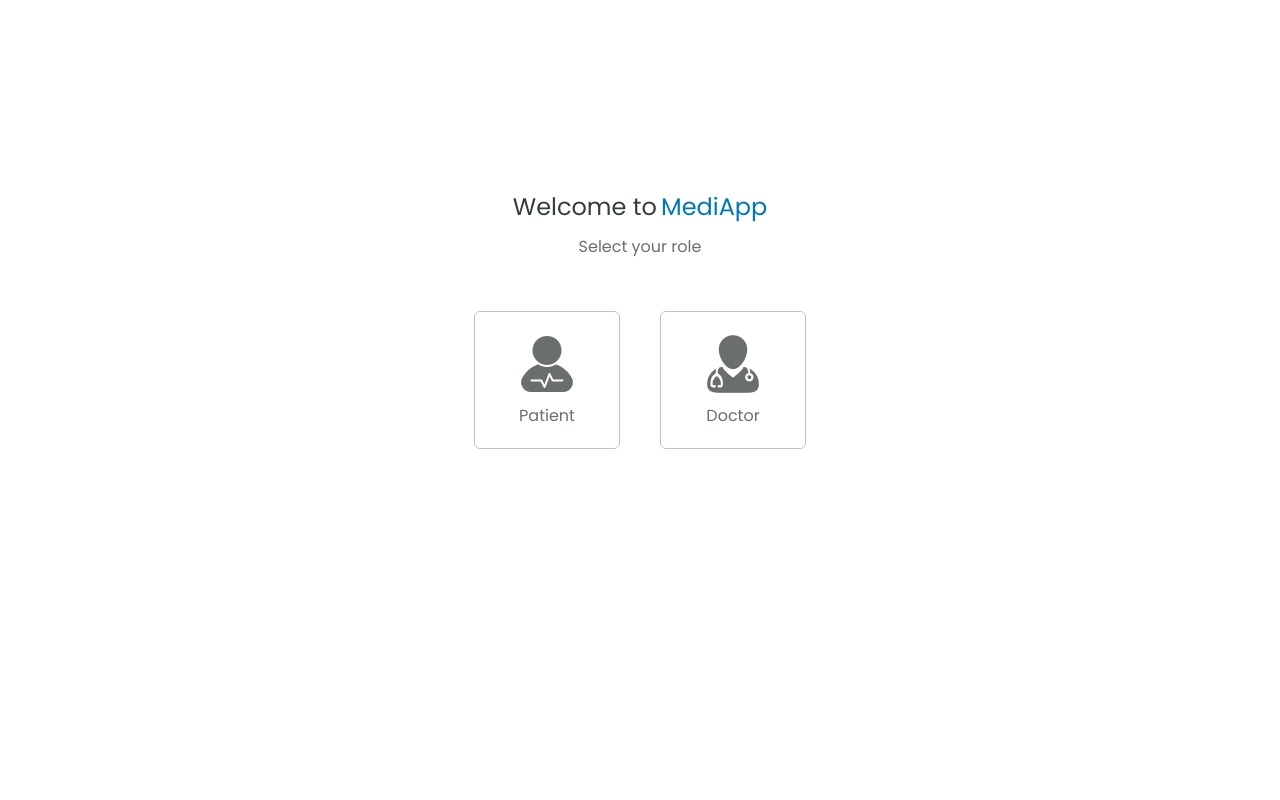
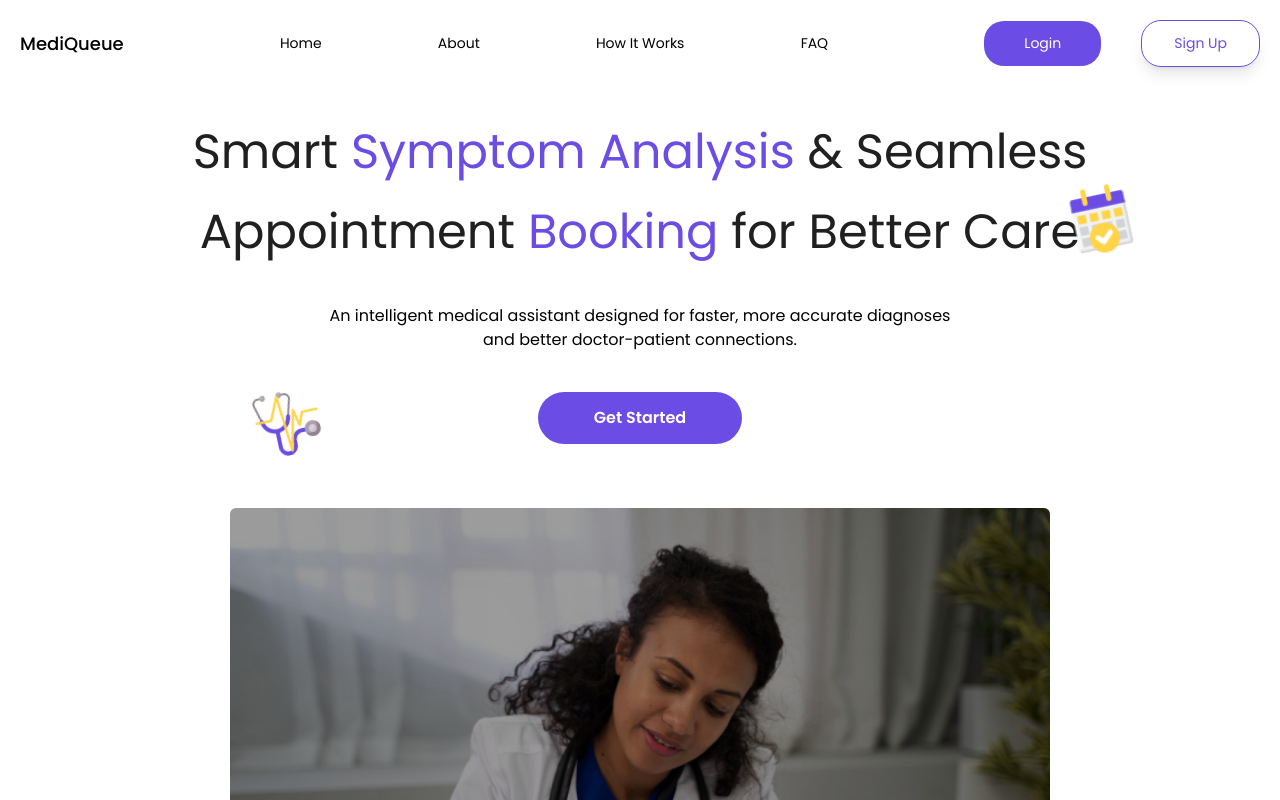
Before and after one commit to kristinenyaga/mediapp_frontend, a Next.js app: page / in a window 1280 px wide. Shown: the top 800 px of the page. Built offline with nearby package versions, Linux system fonts and the light colour scheme.

Commit message:
changed the entry to the app

```diff
--- a/app/page.tsx
+++ b/app/page.tsx
@@ -1,7 +1,8 @@
+import LandingPage from "./components/welcomePage/landingPage/LandingPage";
 import WelcomePage from "./components/welcomePage/WelcomePage";
 
 export default function Home() {
   return (
-    <WelcomePage />
+    <LandingPage />
   );
 }
```
